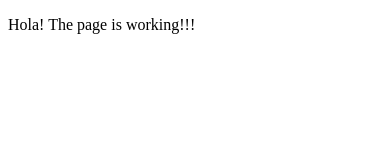
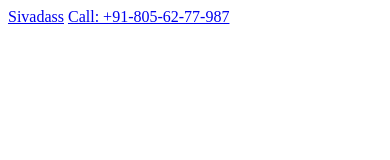
Before and after one commit to sivadass/sivadass.github.io, a plain HTML site: page index.html in a window 390 px wide. Drawn offline with Linux system fonts and the light colour scheme.

Commit message:
Adding phone number.

```diff
--- a/index.html
+++ b/index.html
@@ -9,6 +9,9 @@
         <link rel="apple-touch-icon" href="apple-touch-icon.png">
     </head>
     <body>
-        <p>Hola! The page is working!!!</p>
+        <header>
+            <a href="index.html" title="Home">Sivadass</a>
+            <a href="tel:+918056277987">Call: +91-805-62-77-987</a>
+        </header>
     </body>
 </html>
```
